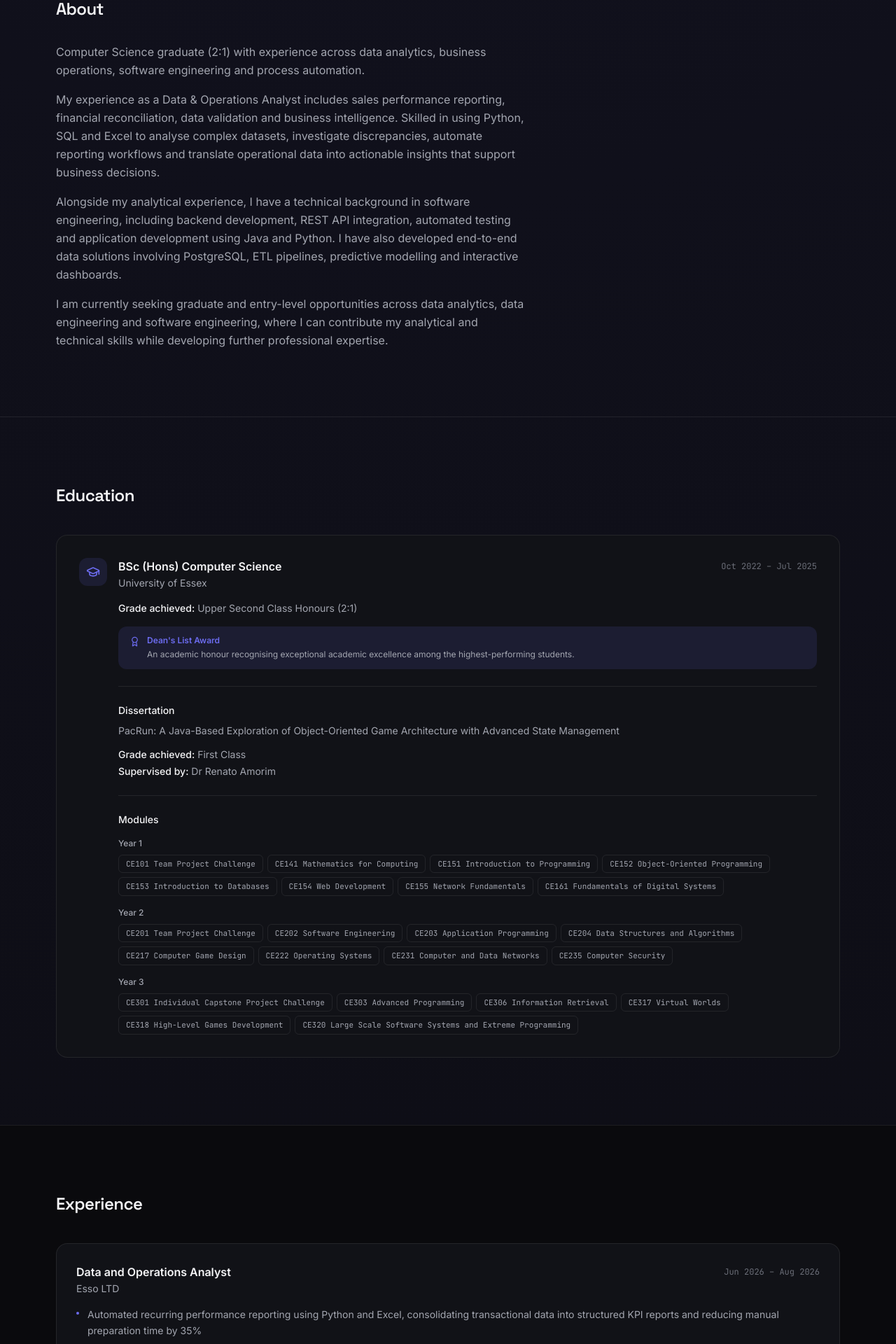
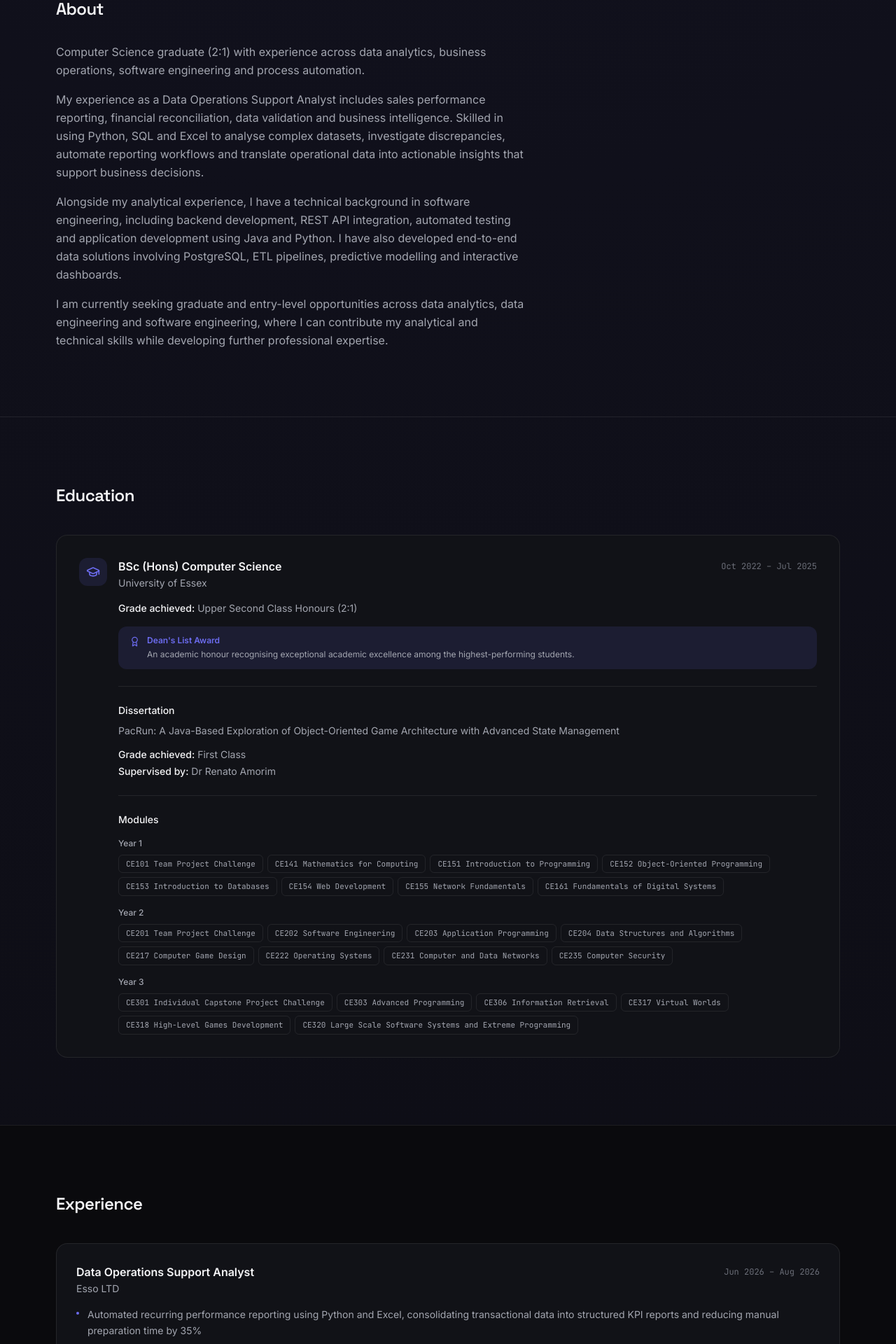
Before and after one commit to Kishanr19/Kishanr19.github.io, a React (Vite) app: page / in a window 1280 px wide. Shown: the part 840-2760 px from the top of the page at 70% size. Built offline with nearby package versions, Linux system fonts and the light colour scheme.

Commit message:
Rename Esso role to Data Operations Support Analyst

```diff
--- a/src/components/About.jsx
+++ b/src/components/About.jsx
@@ -13,7 +13,7 @@ export default function About() {
             operations, software engineering and process automation.
           </p>
           <p>
-            My experience as a Data &amp; Operations Analyst includes sales performance reporting,
+            My experience as a Data Operations Support Analyst includes sales performance reporting,
             financial reconciliation, data validation and business intelligence. Skilled in using
             Python, SQL and Excel to analyse complex datasets, investigate discrepancies,
             automate reporting workflows and translate operational data into actionable insights
--- a/src/data.js
+++ b/src/data.js
@@ -12,7 +12,7 @@ export const profile = {
 
 export const experience = [
   {
-    title: 'Data and Operations Analyst',
+    title: 'Data Operations Support Analyst',
     company: 'Esso LTD',
     dates: 'Jun 2026 – Aug 2026',
     points: [
```
